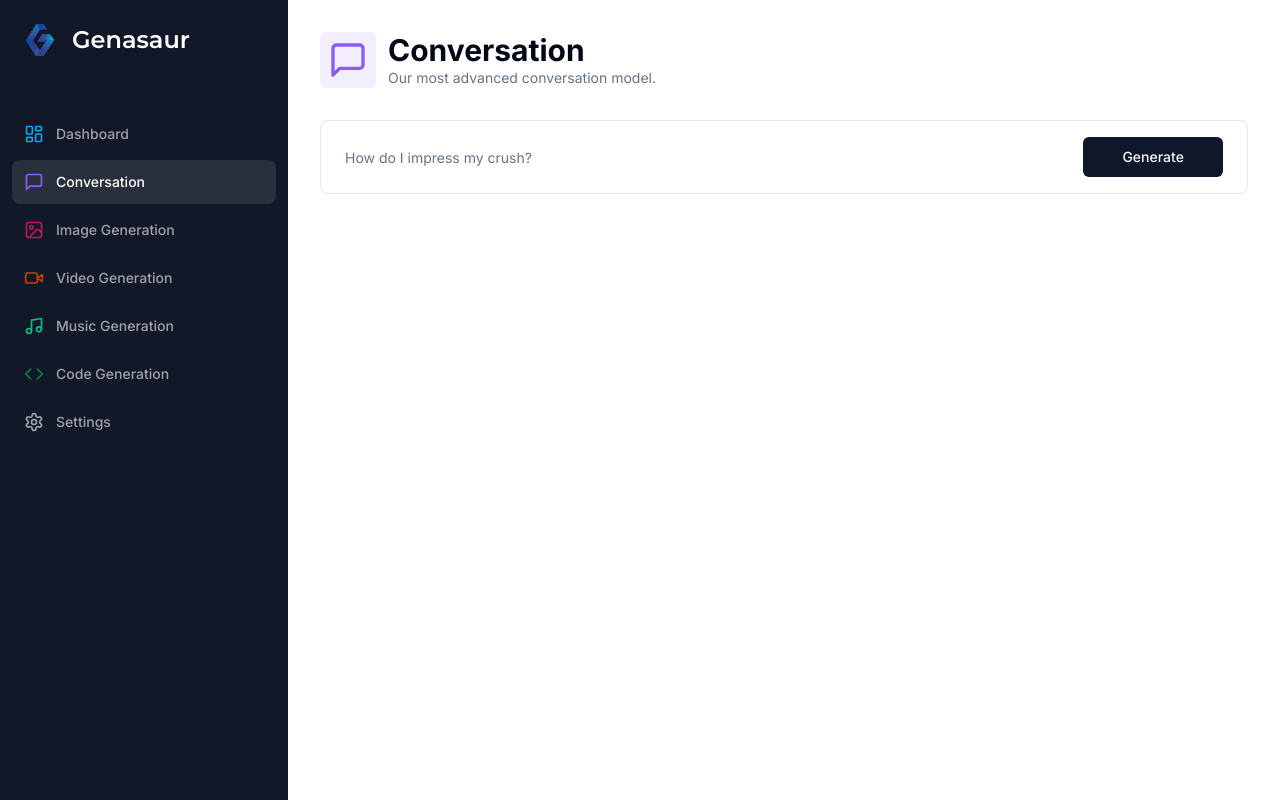
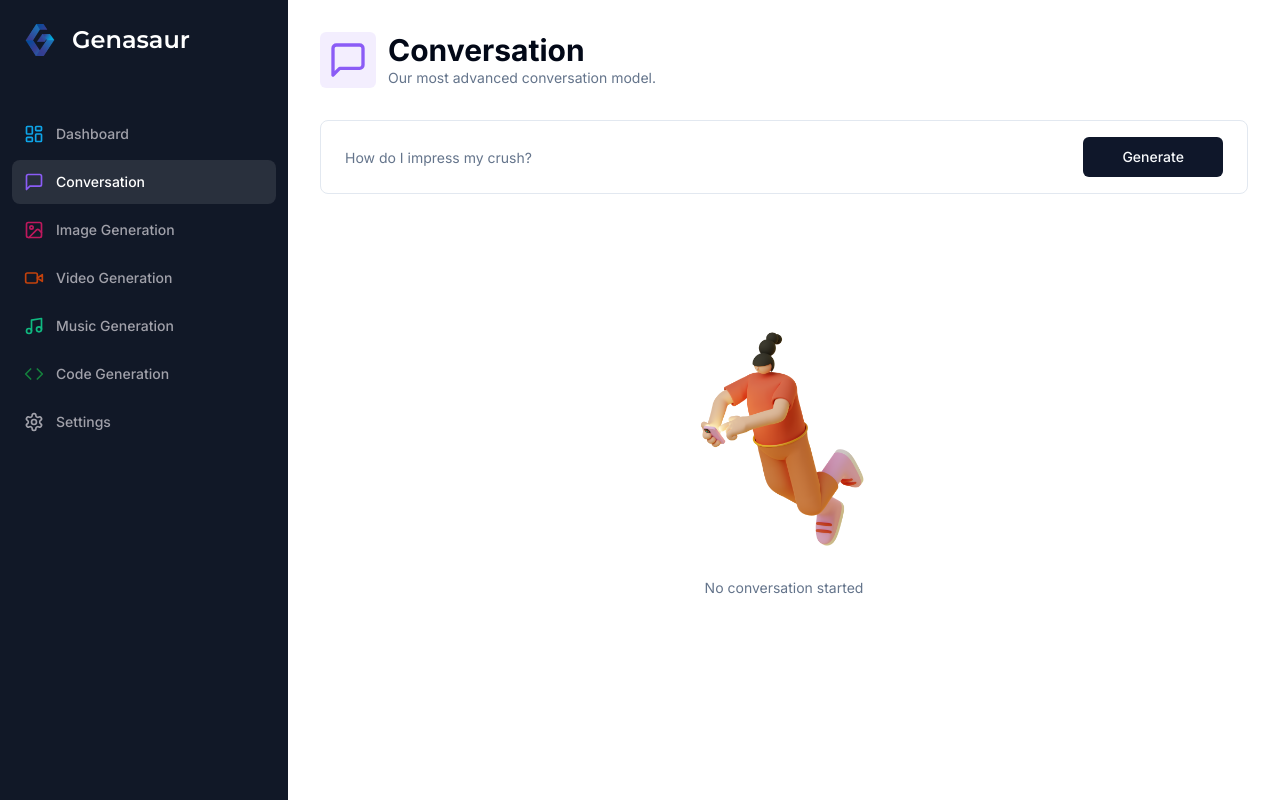
Before and after one commit to DevFaizann/Genasaur, a Next.js app: page /conversation in a window 1280 px wide. Built offline with nearby package versions, Linux system fonts and the light colour scheme.

Commit message:
empty component updated

```diff
--- a/app/(dashboard)/(routes)/conversation/page.tsx
+++ b/app/(dashboard)/(routes)/conversation/page.tsx
@@ -110,7 +110,7 @@
         <div className="space-y-4 mt-4">
           {messages.length === 0 && !isLoading && (
             <div>
-              {/* <Empty/> */}
+              <Empty label="No conversation started"/>
             </div>
           )}
           <div className="flex flex-col-reverse gap-y-4">
--- a/components/empty.tsx
+++ b/components/empty.tsx
@@ -1,3 +1,5 @@
+import Image from "next/image";
+
 interface EmptyProps{
     label: string;
 }
@@ -6,8 +8,17 @@
     label
 }:EmptyProps) => {
     return (
-        <div className="h-full p-20 flex">
-
+        <div className="h-full p-20 flex flex-col items-center justify-center">
+            <div className="relative h-72 w-72">
+                <Image
+                    alt="Empty"
+                    fill
+                    src="/empty.png"
+                />
+            </div>
+            <p className="text-muted-foreground text-sm text-center">
+                {label}
+            </p>
         </div>
      );
 }
```
Also changed, not shown: public/empty.png (added).
